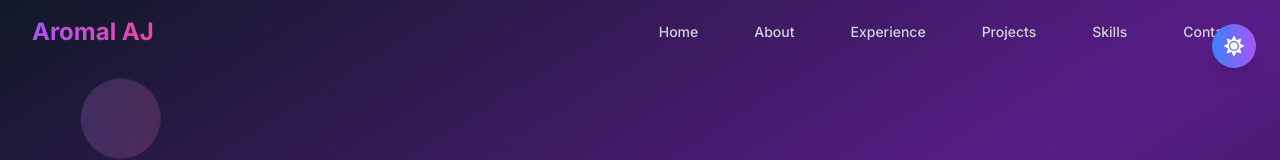
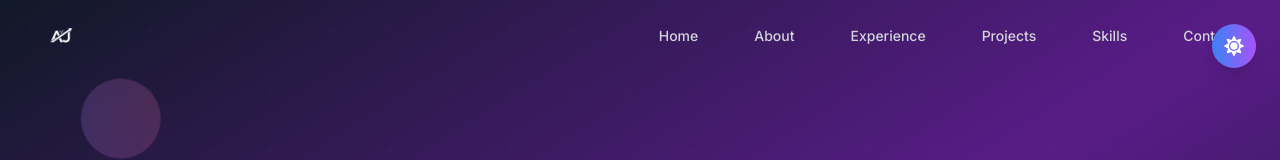
Before and after one commit to Aromal004/Portfolio, a React (Vite) app: page / in a window 1280 px wide. Shown: the top 160 px of the page. Built offline with nearby package versions, Linux system fonts and the light colour scheme.

Commit message:
navbar set

```diff
--- a/src/components/Navbar.jsx
+++ b/src/components/Navbar.jsx
@@ -1,13 +1,19 @@
 import React, { useState, useEffect } from 'react';
 import { motion } from 'framer-motion';
 import { FaBars, FaTimes } from 'react-icons/fa';
+import logo from '../assets/logo.png';
 
 const Navbar = () => {
   const [isOpen, setIsOpen] = useState(false);
   const [scrolled, setScrolled] = useState(false);
+  const [scrollProgress, setScrollProgress] = useState(0);
 
   useEffect(() => {
     const handleScroll = () => {
+      const scrollY = window.scrollY;
+      const docHeight = document.documentElement.scrollHeight - window.innerHeight;
+      const scrollPercent = (scrollY / docHeight) * 100;
+      setScrollProgress(scrollPercent);
       setScrolled(window.scrollY > 50);
     };
     window.addEventListener('scroll', handleScroll);
@@ -32,8 +38,18 @@ const Navbar = () => {
   };
 
   return (
+    <>
+      {/* Progress Bar */}
+      <motion.div
+        className="fixed top-0 left-0 h-1 bg-gradient-to-r from-purple-500 to-pink-500 z-50"
+        style={{ width: `${scrollProgress}%` }}
+        initial={{ width: 0 }}
+        animate={{ width: `${scrollProgress}%` }}
+        transition={{ duration: 0.1 }}
+      />
+
       <motion.nav
-      className={`fixed top-0 left-0 right-0 z-40 transition-all duration-300 ${
+        className={`fixed top-1 left-0 right-0 z-40 transition-all duration-300 ${
           scrolled
             ? 'bg-white/80 dark:bg-gray-900/80 backdrop-blur-md shadow-lg'
             : 'bg-transparent'
@@ -46,13 +62,15 @@ const Navbar = () => {
           <div className="flex justify-between items-center h-16">
             {/* Logo */}
             <motion.div
-            className="flex-shrink-0"
+              className="flex items-center space-x-3"
               whileHover={{ scale: 1.05 }}
               transition={{ duration: 0.2 }}
             >
-            <h1 className="text-2xl font-bold bg-gradient-to-r from-purple-500 to-pink-500 bg-clip-text text-transparent">
-              Aromal AJ
-            </h1>
+              <img
+                src={logo}
+                alt="Logo"
+                className="h-14 w-auto"
+              />
             </motion.div>
 
             {/* Desktop Navigation */}
@@ -62,13 +80,13 @@ const Navbar = () => {
                   <motion.button
                     key={item.name}
                     onClick={() => scrollToSection(item.href)}
-                  className="text-gray-700 dark:text-gray-300 hover:text-purple-500 dark:hover:text-purple-400 px-3 py-2 rounded-md text-sm font-medium transition-colors duration-200"
-                  whileHover={{ y: -2 }}
+                    className="relative text-gray-700 dark:text-gray-300 hover:text-purple-500 dark:hover:text-purple-400 px-3 py-2 rounded-md text-sm font-medium transition-colors duration-200 group"
                     initial={{ opacity: 0, y: -20 }}
                     animate={{ opacity: 1, y: 0 }}
                     transition={{ duration: 0.5, delay: index * 0.1 }}
                   >
                     {item.name}
+                    <div className="absolute bottom-0 left-0 w-0 h-0.5 bg-gradient-to-r from-purple-500 to-pink-500 transition-all duration-300 group-hover:w-full"></div>
                   </motion.button>
                 ))}
               </div>
@@ -99,17 +117,19 @@ const Navbar = () => {
               <motion.button
                 key={item.name}
                 onClick={() => scrollToSection(item.href)}
-              className="text-gray-700 dark:text-gray-300 hover:text-purple-500 dark:hover:text-purple-400 block px-3 py-2 rounded-md text-base font-medium transition-colors duration-200"
+                className="relative text-gray-700 dark:text-gray-300 hover:text-purple-500 dark:hover:text-purple-400 block px-3 py-2 rounded-md text-base font-medium transition-colors duration-200 group"
                 initial={{ opacity: 0, x: -20 }}
                 animate={{ opacity: isOpen ? 1 : 0, x: isOpen ? 0 : -20 }}
                 transition={{ duration: 0.3, delay: index * 0.1 }}
               >
                 {item.name}
+                <div className="absolute bottom-0 left-0 w-0 h-0.5 bg-gradient-to-r from-purple-500 to-pink-500 transition-all duration-300 group-hover:w-full"></div>
               </motion.button>
             ))}
           </div>
         </motion.div>
       </motion.nav>
+    </>
   );
 };
 
```
Lines whose indentation alone changed are shown as unchanged.
